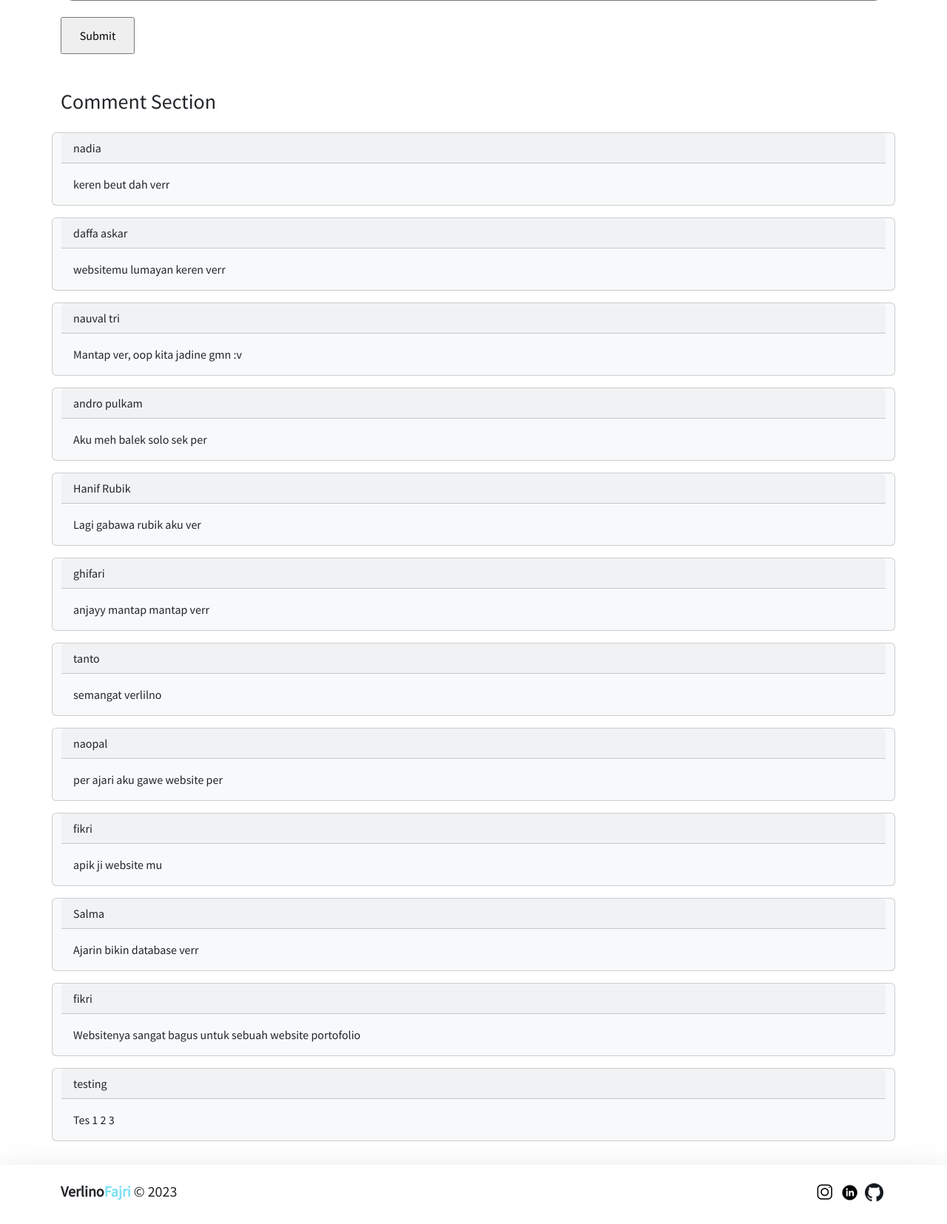
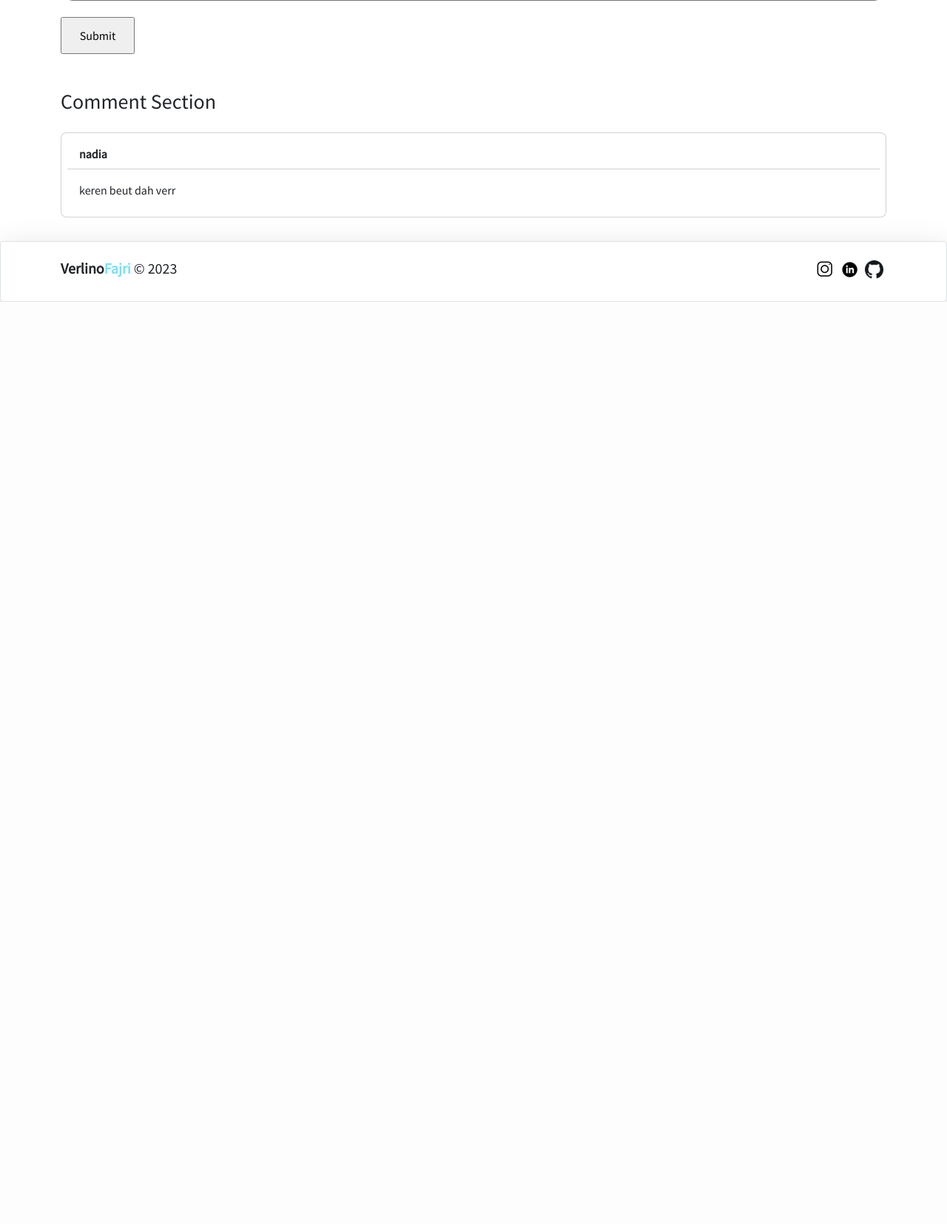
Before and after one commit to verlinof/final-project-ppw, a PHP site: page / in a window 1280 px wide. Shown: the part 4326-5981 px from the top of the page at 74% size. After the commit the page ends 4734 px from the top, so only its background shows below. Run offline with PHP 8.4, Linux system fonts and the light colour scheme; data comes from the database, SQL or seed files in the repository; some libraries are stand-ins or nearby versions.

Commit message:
Memperbaiki tampilan komentar

```diff
--- a/finalProjectPpw/index.php
+++ b/finalProjectPpw/index.php
@@ -185,38 +185,36 @@
                             class="container-fluid comment-input border-1 rounded-4" required></textarea>
                     </div>
                     <input type="submit" name="submit" value="Submit" class="submit-btn" />
-                    <div>
-                        <p id="result"></p>
-                    </div>
                 </form>
             </div>
             <!-- akhir input komentar -->
             <!-- awal isi komentar -->
-            <div class="row py-3">
-                <h3 class="pb-3">Comment Section</h3>
+            <div id="list-comment" class="row py-3">
+                <h3 class="py-3">Comment Section</h3>
+                <swiper-container class="mySwiper pb-3" space-between="30" centered-slides="true" autoplay-delay="2500"
+                    autoplay-disable-on-interaction="false">
                     <?php
                 include "connect.php";
                 $sql = mysqli_query($conn,"SELECT * FROM comments");
 
                 foreach($sql as $value){
                         echo "
-                <div class='card bg-light mb-3 col-12'>
-                    <div class='card-header'>".$value['nama']."</div>
+                    <swiper-slide class='card rounded-3 p-2'>
+                        <div class='card-header fw-bold'>".$value['nama']."</div>
                         <div class='card-body'>
-                        <p class='card-text'>
-                            ".$value['comment']."
-                        </p>
+                            <p class='card-text'>".$value['comment']."</p>
                         </div>
-                </div>";
+                    </swiper-slide>";
                     };
                     ?>
+                </swiper-container>
             </div>
         </div>
     </section>
     <!-- Akhir Comments -->
 
     <!-- Awal footer -->
-    <div class="container-fluid footer shadow-lg">
+    <div class="container-fluid footer shadow-lg rounded-1 border border-1">
         <div class="container-md container-fluid d-flex">
             <div class="col py-4">
                 <h5 class="fw-bold" href="#">Verlino<span class="fajri">Fajri</span><span class="fw-light">
--- a/finalProjectPpw/script.js
+++ b/finalProjectPpw/script.js
@@ -1,6 +1,7 @@
 var first_load = document.getElementById("nav-about");
 first_load.classList.add("active");
 
+//Digunakan untuk mengaktifkan navbar ketika scrolling
 window.addEventListener("scroll", function () {
   var navbar = document.querySelector("nav");
   var svgElements = document.querySelectorAll("svg");
--- a/finalProjectPpw/style.css
+++ b/finalProjectPpw/style.css
@@ -40,6 +40,8 @@ body {
   width: auto;
 }
 .card-text {
+  /* text-align: justify;
+  text-justify: inter-word; */
 }
 .navbar-responsive {
   width: 100%;
@@ -75,7 +77,13 @@ body {
   height: 25px;
   width: auto;
 }
-
+.card-header {
+  background-color: white;
+}
 .colored-toast.swal2-icon-info {
   background-color: #3fc3ee !important;
 }
+.mySwiper {
+  width: 100%;
+  height: auto;
+}
```
Also changed, not shown: finalProjectPpw/comment.php (line endings or trailing spaces), finalProjectPpw/connect.php (line endings or trailing spaces). Lines whose indentation alone changed are shown as unchanged.
